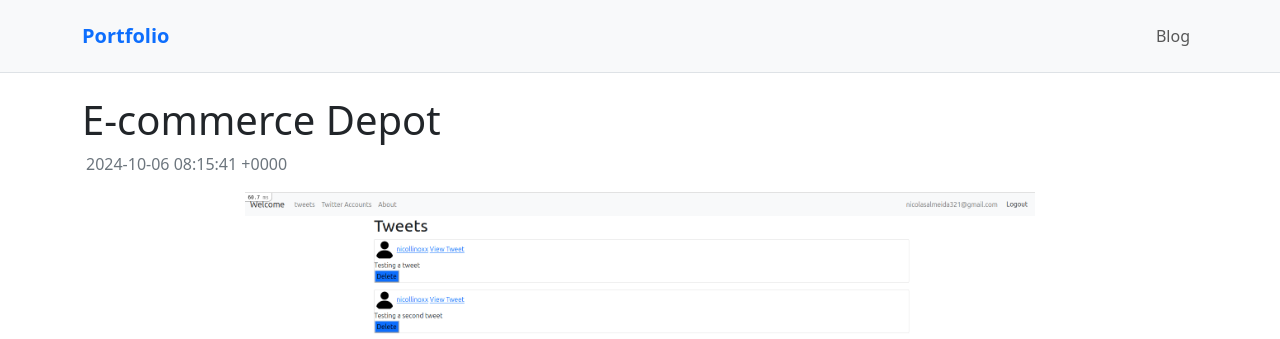
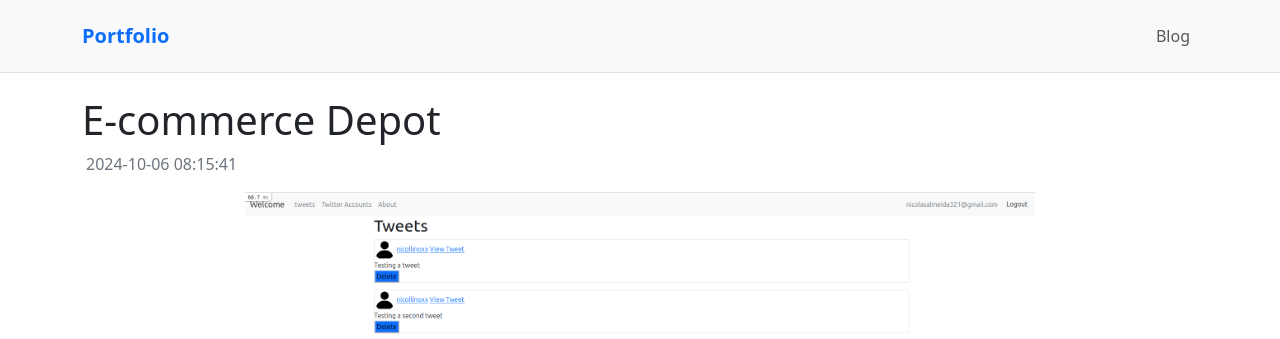
Before and after one commit to nicollinoxx/portfolio, a Jekyll site: the page built from _projects/scheduled_tweets.html, in a window 1280 px wide and 900 px high. Shown: the top 339 px of the window. Built offline with Jekyll 4.4.1, drawn with Linux system fonts in a browser that asks for light colours.

Commit message:
Add format for date

```diff
--- a/_layouts/project.html
+++ b/_layouts/project.html
@@ -9,7 +9,7 @@ layout: default
 <main class="mt-5 flex-grow-1">
   <div class="container mt-5">
     <h1>{{ page.title }}</h1>
-    <p class="m-1 text-secondary">{{ page.date }}</p>
+    <p class="m-1 text-secondary">{{ page.date | date: "%Y-%m-%d %H:%M:%S" }}</p>
 
     {% if page.website %}
       <div class="my-2">
```
